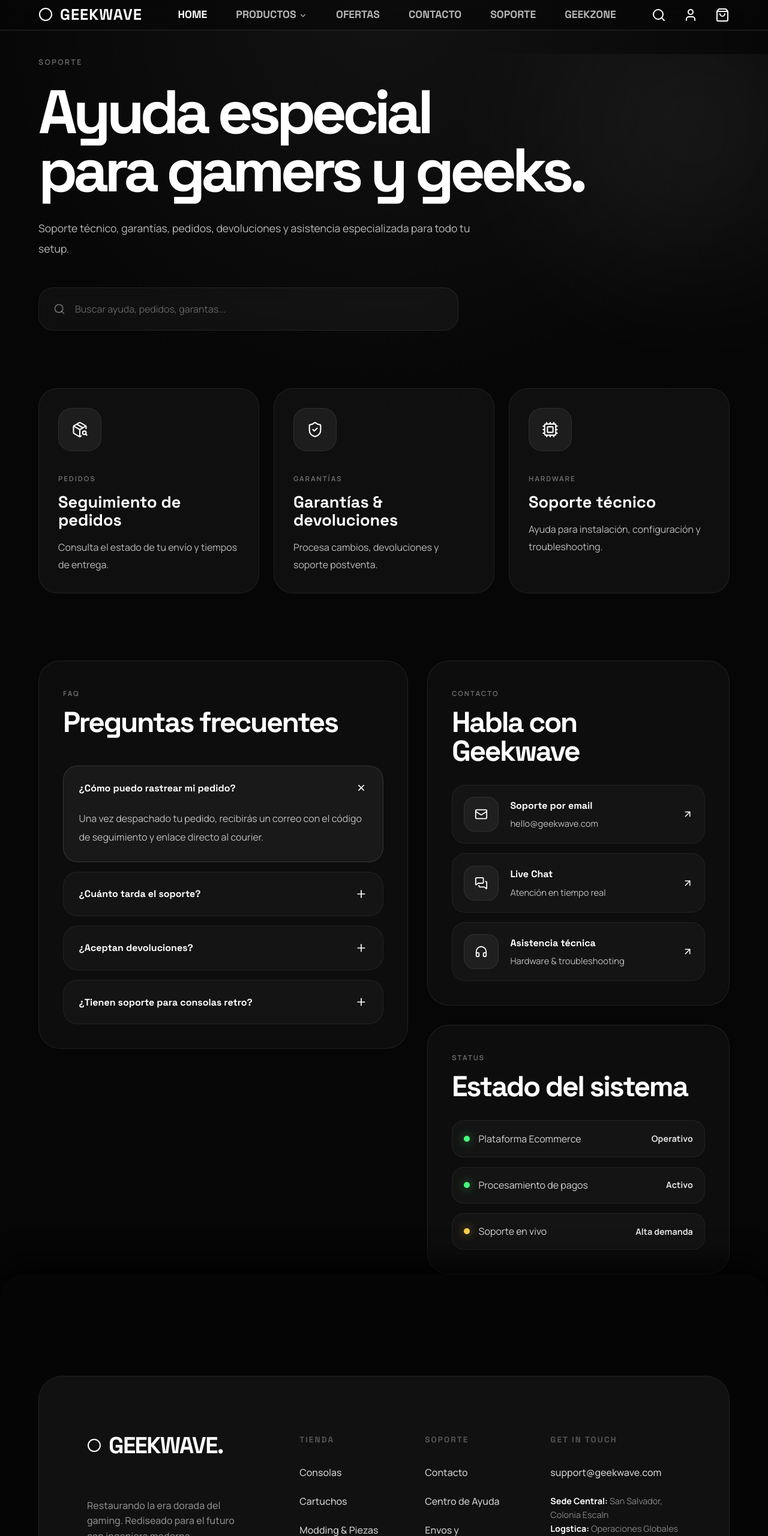
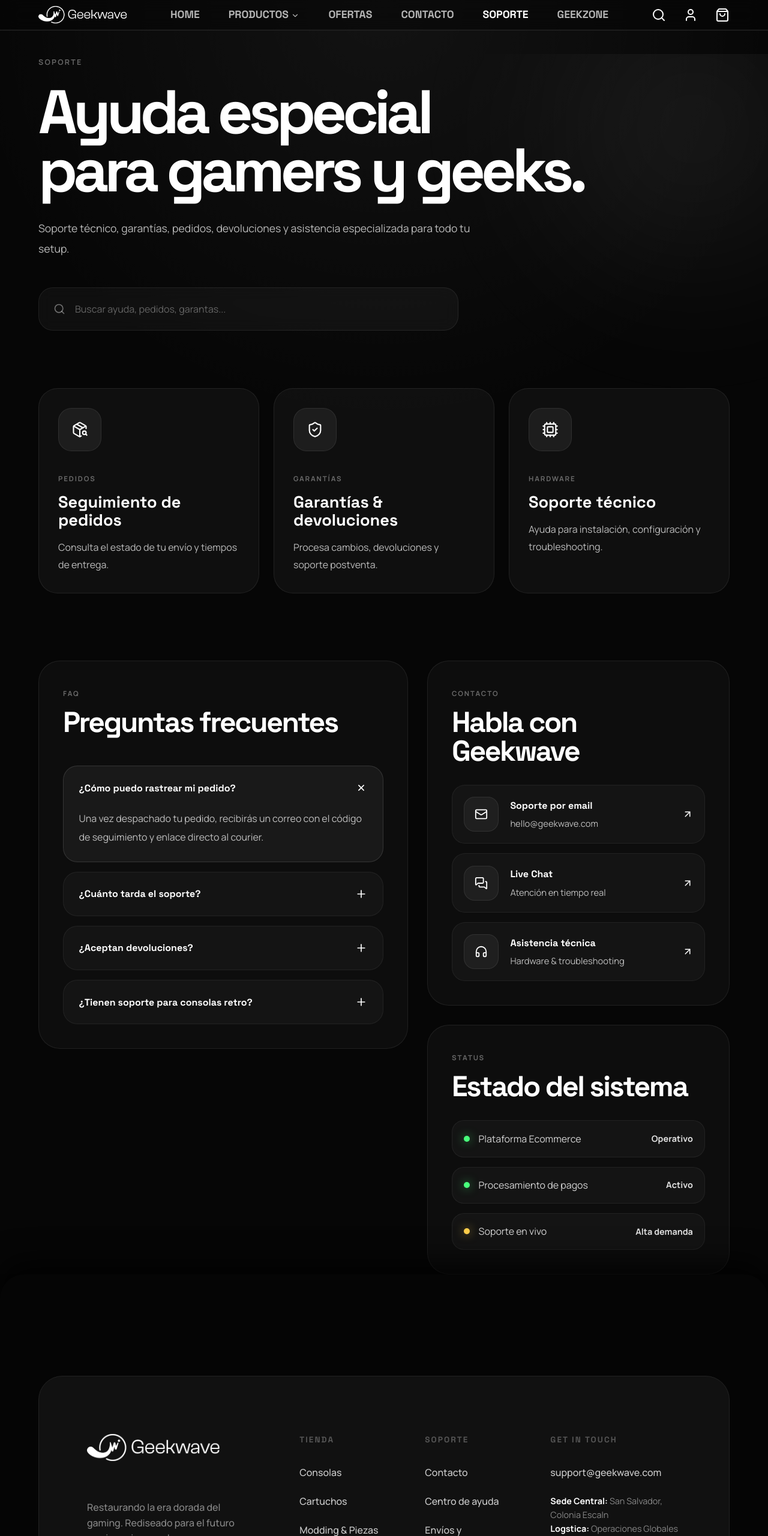
Before and after one commit to PipoStudio/ProgresoGeek, a website: page soporte.html in a window 1280 px wide. Shown: the top 2560 px of the page at 60% size. Drawn offline with nearby package versions, Linux system fonts and the light colour scheme.

Commit message:
Con icon + logo en navbar y footer + delles de texto

```diff
--- a/Game/keepYourSheep/index.html
+++ b/Game/keepYourSheep/index.html
@@ -2,9 +2,10 @@
 <html lang="en">
 
 <head>
+    <link rel="icon" type="image/x-icon" href="../../components/icono.ico">
     <meta charset="UTF-8">
-    <title>Keep your sheep</title>
-    <meta name="viewport" content="width=device-width,initial-scale=1,user-scalable=no">
+    <meta name="viewport" content="width=device-width, initial-scale=1.0">
+    <title>Geekwave | Geekzone</title>
     <meta name="HandheldFriendly" content="True">
     <meta name="MobileOptimized" content="320">
     <meta http-equiv="cleartype" content="on">
--- a/components/footer.html
+++ b/components/footer.html
@@ -3,7 +3,9 @@
         <div class="footer-block">
 
             <div class="footer-col brand-col">
-                <h2 class="footer-logo"><i data-lucide="circle"></i> GEEKWAVE.</h2>
+       <h2 class="footer-logo" style="display: flex; align-items: center;">
+    <img src="components/logo%20geekwave.webp" alt="Logo" style="max-height: 45px; width: auto; object-fit: contain;">
+</h2>
                 <p class="footer-tagline">Restaurando la era dorada del gaming. Rediseado para el futuro con ingeniera moderna.</p>
                 <div class="social-links">
                     <a href="#" aria-label="Twitter"><i data-lucide="twitter"></i></a>
@@ -23,9 +25,9 @@
             <div class="footer-col links-col">
                 <span class="footer-label">Soporte</span>
                 <a href="contacto.html">Contacto</a>
-                <a href="soporte.html">Centro de Ayuda</a>
-                <a href="#">Envos y Devoluciones</a>
-                <a href="#">Trminos de Servicio</a>
+                <a href="soporte.html">Centro de ayuda</a>
+                <a href="#">Envíos y Devoluciones</a>
+                <a href="#">Términos & condiciones</a>
             </div>
 
             <div class="footer-col contact-col">
--- a/components/navbar.html
+++ b/components/navbar.html
@@ -1,10 +1,9 @@
 <nav class="navbar navbar-glass">
-        <a href="index.html" class="logo">
-            <i data-lucide="circle"></i> GEEKWAVE
-        </a>
-
+    <a href="index.html" class="logo">
+    <img src="components/logo%20geekwave.webp" alt="Logo" style="max-height: 30px; width: auto; object-fit: contain;">
+</a>
         <div class="nav-links" id="navLinks">
-            <a href="index.html" class="active">Home</a>
+           <a href="index.html">Home</a>
             <div class="nav-item-dropdown">
                 <a href="#" id="productosBtn">Productos <i data-lucide="chevron-down" class="icon-sm"></i></a>
 
--- a/js/navbar-global.js
+++ b/js/navbar-global.js
@@ -726,6 +726,30 @@
         currentFocus = -1;
     }
 
+// ===== MARCAR ENLACE ACTIVO DINÁMICAMENTE =====
+    const currentPath = window.location.pathname;
+    const allNavLinks = document.querySelectorAll('.nav-links > a, .nav-item-dropdown > a');
+
+    allNavLinks.forEach(link => {
+        link.classList.remove('active'); // Limpiamos todos primero
+        const href = link.getAttribute('href');
+
+        if (!href || href === '#') return;
+
+        // Marcamos el correcto según la URL
+        if (currentPath.endsWith(href) || (currentPath.endsWith('/') && href === 'index.html')) {
+            link.classList.add('active');
+        }
+    });
+
+    // Caso especial para mantener "Productos" marcado si estás viendo productos
+    if (currentPath.includes('productos.html') || currentPath.includes('producto.html') || currentPath.includes('info.html')) {
+        const btnMenuProductos = document.getElementById('productosBtn');
+        if (btnMenuProductos) {
+            btnMenuProductos.classList.add('active');
+        }
+    }
+
     console.log(' Navbar completamente inicializado y listo');
 }
 // En pago.js (y en navbar-global.js)
--- a/soporte.html
+++ b/soporte.html
@@ -2,14 +2,10 @@
 <html lang="es">
 <head>
 
+    <link rel="icon" type="image/x-icon" href="components/icono.ico">
     <meta charset="UTF-8">
-
-    <meta
-        name="viewport"
-        content="width=device-width, initial-scale=1.0"
-    >
-
-    <title>Soporte | Geekwave</title>
+    <meta name="viewport" content="width=device-width, initial-scale=1.0">
+    <title>Geekwave  | Soporte</title>
 
     <!-- Global -->
     <link rel="stylesheet" href="css/styles.css">
```
Also changed, not shown: contacto.html (+2 -2 lines), index.html (+2 -1 lines), info.html (+2 -1 lines), login.html (+4 -4 lines), ofertas.html (+3 -8 lines), pago.html (+2 -2 lines), productos.html (+2 -1 lines), components/icono.ico (added), components/logo geekwave.webp (added), js/component-loader.js (line endings or trailing spaces).
